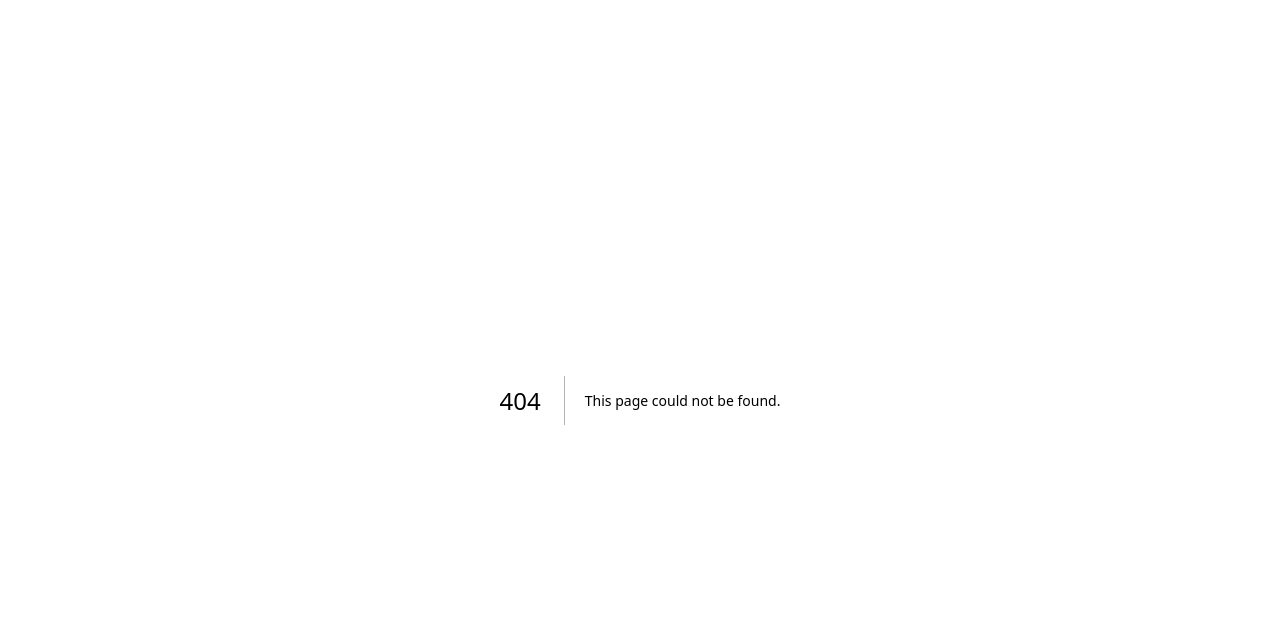
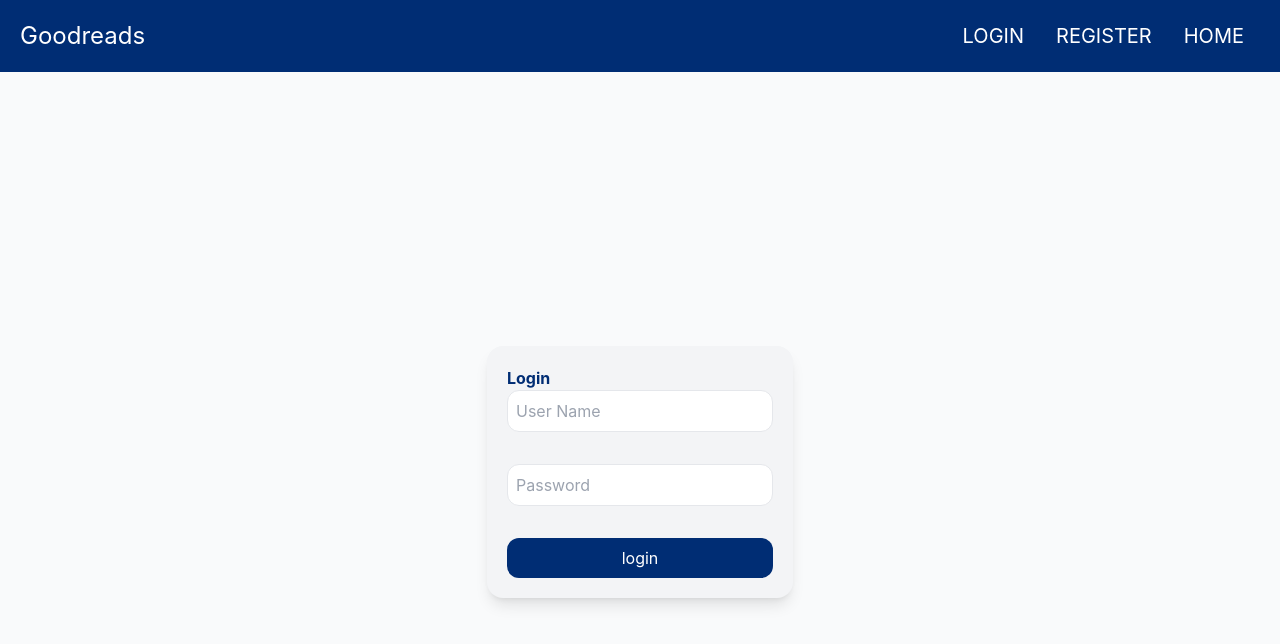
Before and after one commit to copiyot/goodreads, a Next.js app in the folder client/: page /login in a window 1280 px wide. Before the commit this address had no page. Shown: the top 644 px of the page. Built offline with nearby package versions, Linux system fonts and the light colour scheme; no server answers.

Commit message:
feat: add login

```diff
--- /dev/null
+++ b/client/src/components/NavBar.tsx
@@ -0,0 +1,79 @@
+import { useState } from "react";
+import { AiOutlineClose, AiOutlineMenu } from "react-icons/ai";
+import Link from "next/link";
+import { useMeQuery } from "../generated/graphql";
+
+const NavBar = () => {
+  const [iconToDisplay, setIconToDisplay] = useState("AiOutlineMenu");
+
+  const { data, loading, error } = useMeQuery();
+
+  let body = null;
+
+  if (loading) {
+    body = <>Loading....</>;
+  } else if (!data?.me) {
+    body = (
+      <>
+        <li className="mx-4 my-6 md:my-0">
+          <Link
+            href="/login"
+            className="text-xl hover:text-gray-500 duration-300"
+          >
+            LOGIN
+          </Link>
+        </li>
+        <li className="mx-4 my-6 md:my-0">
+          <Link
+            href="/register"
+            className="text-xl hover:text-gray-500 duration-300"
+          >
+            REGISTER
+          </Link>
+        </li>
+      </>
+    );
+  } else {
+    body = (
+      <>
+        <li className="mx-4 my-6 md:my-0 text-xl">{data?.me?.username}</li>
+        <button className="bg-gray-100 text-[#002D74] rounded-xl text-white p-2 hover:scale-105 duration-300">
+          logout
+        </button>
+      </>
+    );
+  }
+
+  return (
+    <nav className="p-5 bg-[#002D74] shadow text-white md:flex md:items-center md:justify-between">
+      <div className="flex justify-between items-center">
+        <span className="text-2xl font=[Poppins] cursor-pointer">
+          Goodreads
+        </span>
+        <span className="text-3xl cursor-pointer md:hidden block">
+          {iconToDisplay === "AiOutlineMenu" ? (
+            <AiOutlineMenu onClick={() => setIconToDisplay("AiOutlineClose")} />
+          ) : (
+            <AiOutlineClose onClick={() => setIconToDisplay("AiOutlineMenu")} />
+          )}
+        </span>
+      </div>
+      <ul
+        className={
+          iconToDisplay === "AiOutlineMenu"
+            ? "md:flex md:items-center z-[ -1] md:z-auto md:static absolute bg-[#002D74] w-full left-0 md:w-auto md:py-0 py-4 md:pl-0 pl-7 md:opacity-100 opacity-0 top-[-400px] transition-all ease-in duration-500"
+            : "md:flex md:items-center z-[ -1] md:z-auto md:static absolute bg-[#002D74] w-full left-0 md:w-auto md:py-0 py-4 md:pl-0 pl-7 md:opacity-100 transition-all ease-in duration-500 top-[60px] opacity-100"
+        }
+      >
+        {body}
+        <li className="mx-4 my-6 md:my-0">
+          <Link href="/" className="text-xl hover:text-gray-500 duration-300">
+            HOME
+          </Link>
+        </li>
+      </ul>
+    </nav>
+  );
+};
+
+export default NavBar;
--- a/client/src/generated/graphql.tsx
+++ b/client/src/generated/graphql.tsx
@@ -62,7 +62,8 @@ export type MutationCreateBookArgs = {
 
 
 export type MutationLoginArgs = {
-  options: RegisterUserInput;
+  password: Scalars['String'];
+  username: Scalars['String'];
 };
 
 
@@ -107,6 +108,14 @@ export type UserResponse = {
   user?: Maybe<User>;
 };
 
+export type LoginMutationVariables = Exact<{
+  username: Scalars['String'];
+  password: Scalars['String'];
+}>;
+
+
+export type LoginMutation = { __typename?: 'Mutation', login: { __typename?: 'UserResponse', user?: { __typename?: 'User', id: number, username: string } | null, errors?: Array<{ __typename?: 'FieldError', field: string, message: string }> | null } };
+
 export type RegisterMutationVariables = Exact<{
   email: Scalars['String'];
   username: Scalars['String'];
@@ -116,7 +125,53 @@ export type RegisterMutationVariables = Exact<{
 
 export type RegisterMutation = { __typename?: 'Mutation', register: { __typename?: 'UserResponse', user?: { __typename?: 'User', id: number, username: string } | null, errors?: Array<{ __typename?: 'FieldError', field: string, message: string }> | null } };
 
+export type MeQueryVariables = Exact<{ [key: string]: never; }>;
 
+
+export type MeQuery = { __typename?: 'Query', me?: { __typename?: 'User', id: number, username: string } | null };
+
+
+export const LoginDocument = gql`
+    mutation Login($username: String!, $password: String!) {
+  login(username: $username, password: $password) {
+    user {
+      id
+      username
+    }
+    errors {
+      field
+      message
+    }
+  }
+}
+    `;
+export type LoginMutationFn = Apollo.MutationFunction<LoginMutation, LoginMutationVariables>;
+
+/**
+ * __useLoginMutation__
+ *
+ * To run a mutation, you first call `useLoginMutation` within a React component and pass it any options that fit your needs.
+ * When your component renders, `useLoginMutation` returns a tuple that includes:
+ * - A mutate function that you can call at any time to execute the mutation
+ * - An object with fields that represent the current status of the mutation's execution
+ *
+ * @param baseOptions options that will be passed into the mutation, supported options are listed on: https://www.apollographql.com/docs/react/api/react-hooks/#options-2;
+ *
+ * @example
+ * const [loginMutation, { data, loading, error }] = useLoginMutation({
+ *   variables: {
+ *      username: // value for 'username'
+ *      password: // value for 'password'
+ *   },
+ * });
+ */
+export function useLoginMutation(baseOptions?: Apollo.MutationHookOptions<LoginMutation, LoginMutationVariables>) {
+        const options = {...defaultOptions, ...baseOptions}
+        return Apollo.useMutation<LoginMutation, LoginMutationVariables>(LoginDocument, options);
+      }
+export type LoginMutationHookResult = ReturnType<typeof useLoginMutation>;
+export type LoginMutationResult = Apollo.MutationResult<LoginMutation>;
+export type LoginMutationOptions = Apollo.BaseMutationOptions<LoginMutation, LoginMutationVariables>;
 export const RegisterDocument = gql`
     mutation Register($email: String!, $username: String!, $password: String!) {
   register(options: {email: $email, username: $username, password: $password}) {
@@ -159,3 +214,38 @@ export function useRegisterMutation(baseOptions?: Apollo.MutationHookOptions<Reg
 export type RegisterMutationHookResult = ReturnType<typeof useRegisterMutation>;
 export type RegisterMutationResult = Apollo.MutationResult<RegisterMutation>;
 export type RegisterMutationOptions = Apollo.BaseMutationOptions<RegisterMutation, RegisterMutationVariables>;
+export const MeDocument = gql`
+    query Me {
+  me {
+    id
+    username
+  }
+}
+    `;
+
+/**
+ * __useMeQuery__
+ *
+ * To run a query within a React component, call `useMeQuery` and pass it any options that fit your needs.
+ * When your component renders, `useMeQuery` returns an object from Apollo Client that contains loading, error, and data properties
+ * you can use to render your UI.
+ *
+ * @param baseOptions options that will be passed into the query, supported options are listed on: https://www.apollographql.com/docs/react/api/react-hooks/#options;
+ *
+ * @example
+ * const { data, loading, error } = useMeQuery({
+ *   variables: {
+ *   },
+ * });
+ */
+export function useMeQuery(baseOptions?: Apollo.QueryHookOptions<MeQuery, MeQueryVariables>) {
+        const options = {...defaultOptions, ...baseOptions}
+        return Apollo.useQuery<MeQuery, MeQueryVariables>(MeDocument, options);
+      }
+export function useMeLazyQuery(baseOptions?: Apollo.LazyQueryHookOptions<MeQuery, MeQueryVariables>) {
+          const options = {...defaultOptions, ...baseOptions}
+          return Apollo.useLazyQuery<MeQuery, MeQueryVariables>(MeDocument, options);
+        }
+export type MeQueryHookResult = ReturnType<typeof useMeQuery>;
+export type MeLazyQueryHookResult = ReturnType<typeof useMeLazyQuery>;
+export type MeQueryResult = Apollo.QueryResult<MeQuery, MeQueryVariables>;
--- /dev/null
+++ b/client/src/graphql/queries/me.graphql
@@ -0,0 +1,6 @@
+query Me {
+  me {
+    id
+    username
+  }
+}
--- a/client/src/pages/_app.tsx
+++ b/client/src/pages/_app.tsx
@@ -1,10 +1,12 @@
 import "@/styles/globals.css";
 import type { AppProps } from "next/app";
 import { ApolloClient, InMemoryCache, ApolloProvider } from "@apollo/client";
+import { MeDocument, MeQuery } from "../generated/graphql";
 
 const client = new ApolloClient({
   uri: "http://localhost:4000/graphql",
   cache: new InMemoryCache(),
+  credentials: "include",
 });
 
 export default function App({ Component, pageProps }: AppProps) {
--- a/client/src/pages/index.tsx
+++ b/client/src/pages/index.tsx
@@ -1,5 +1,7 @@
+import NavBar from "../components/NavBar";
+
 const Home = () => {
-  return <h1 className="text-3xl font-bold underline">Hello world!</h1>;
+  return <NavBar />;
 };
 
 export default Home;
--- /dev/null
+++ b/client/src/pages/login.tsx
@@ -0,0 +1,93 @@
+import { useForm, SubmitHandler } from "react-hook-form";
+import { yupResolver } from "@hookform/resolvers/yup";
+import * as yup from "yup";
+import { useRouter } from "next/router";
+
+import { useLoginMutation } from "../generated/graphql";
+import NavBar from "../components/NavBar";
+
+const schema = yup
+  .object({
+    username: yup.string().required("Username is required"),
+    password: yup.string().required("Password is required"),
+  })
+  .required();
+
+type FormData = yup.InferType<typeof schema>;
+
+enum UserFields {
+  username = "username",
+  password = "password",
+}
+
+const Login = () => {
+  const {
+    register,
+    formState: { errors },
+    handleSubmit,
+    setError,
+  } = useForm<FormData>({
+    resolver: yupResolver(schema),
+  });
+
+  const [loginUser] = useLoginMutation();
+
+  const router = useRouter();
+
+  const onSubmit: SubmitHandler<FormData> = async (data) => {
+    const { username, password } = data;
+
+    const response = await loginUser({
+      variables: { username, password },
+    });
+    if (response.data?.login.errors) {
+      for (const userError of response.data?.login.errors) {
+        setError(userError.field as UserFields, {
+          type: "custom",
+          message: userError.message,
+        });
+      }
+    } else if (response.data?.login.user) {
+      router.push("/");
+    }
+  };
+
+  return (
+    <div>
+      <NavBar />
+      <section className="bg-gray-50 min-h-screen flex items-center justify-center">
+        <div className="bg-gray-100 rounded-2xl shadow-lg max-w-3x1 p-5 items-center">
+          <h2 className="font-bold text-2x1 text-[#002D74]">Login</h2>
+          <form
+            className="flex flex-col gap-4"
+            onSubmit={handleSubmit(onSubmit)}
+          >
+            <input
+              className="p-2 rounded-xl border"
+              type="text"
+              placeholder="User Name"
+              {...register("username")}
+            />
+            <div className="text-[13px] text-[#bf1650]">
+              {errors.username?.message}
+            </div>
+            <input
+              className="p-2 rounded-xl border"
+              type="password"
+              {...register("password")}
+              placeholder="Password"
+            />
+            <div className="text-[13px] text-[#bf1650]">
+              {errors.password?.message}
+            </div>
+            <button className="bg-[#002D74] rounded-xl text-white py-2 hover:scale-105 duration-300">
+              login
+            </button>
+          </form>
+        </div>
+      </section>
+    </div>
+  );
+};
+
+export default Login;
```
Also changed, not shown: client/src/graphql/mutations/login.graphql (added, +12 -0 lines).
